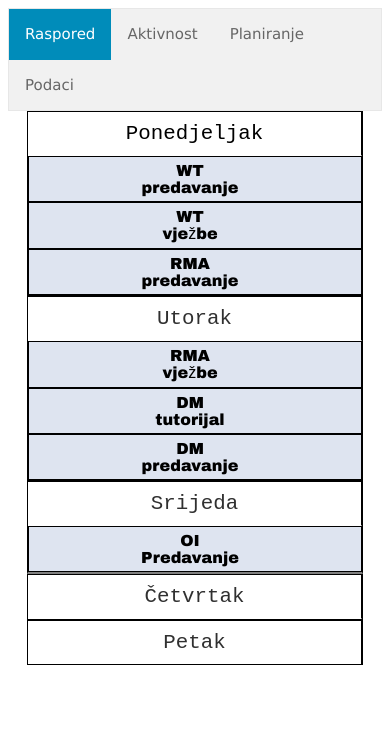
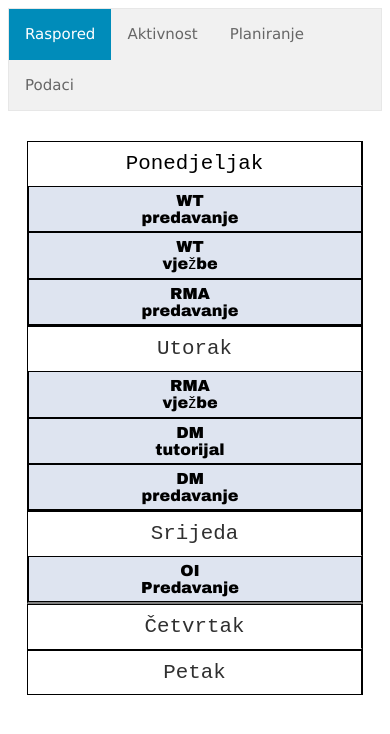
Before and after one commit to lkafedzic1/web-technologies-project, a plain HTML site: page raspored.html in a window 390 px wide. Drawn offline with Linux system fonts and the light colour scheme.

Commit message:
margine  u mobile mode

```diff
--- a/raspored.css
+++ b/raspored.css
@@ -14,8 +14,9 @@ table {
   width: 90%;
   margin: auto;
   margin-left: 0;
+  margin-top: 30px;
   table-layout: fixed;
-  height: 300px;
+  min-height: 300px;
   background-color: rgb(230, 230, 230);
   border-collapse: collapse;
 }
@@ -165,6 +166,7 @@ ul li a:hover:not(.active) {
     flex-direction: column;
     width: 90%;
     margin: 0 auto;
+    margin-top: 30px;
   }
   td::first-line {
     font-size: 1em;
```
